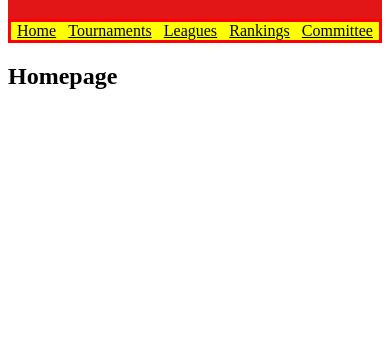
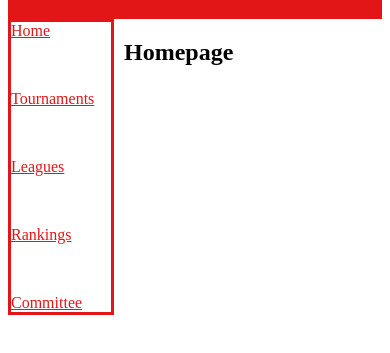
Before and after one commit to theoscarhill/IOMSRA, a plain HTML site: page index.html in a window 390 px wide. Shown: the part 143-496 px from the top of the page. Drawn offline with Linux system fonts and the light colour scheme.

Commit message:
Add files via upload

```diff
--- a/style.css
+++ b/style.css
@@ -8,11 +8,23 @@
 
 }
 .menu{
-    background-color: yellow;
-    border: solid red;
+    background-color: white;
+    border: solid #e21617;
     display:flex;
     justify-content: space-around;
 
+}
+@media (max-width:500px){
+    .menu{
+      display:flex;
+      flex-flow:column wrap;
+      float:left;
+      gap:50px;
+      margin-right: 10px;
+    }
+    .menu>li{
+        width:100px;
+    }
 }
 img{
     height:120px;
@@ -22,5 +34,5 @@ li{
 
 }
 a{
-    color:black
+    color:#e21617
 }
```
